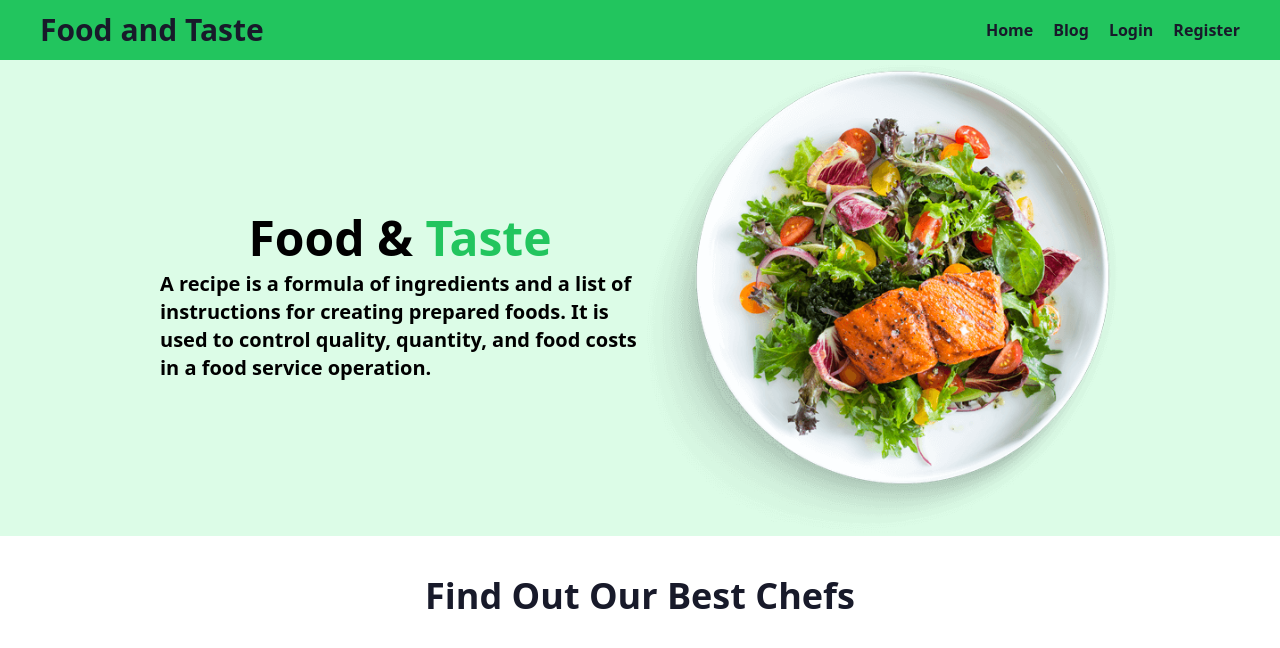
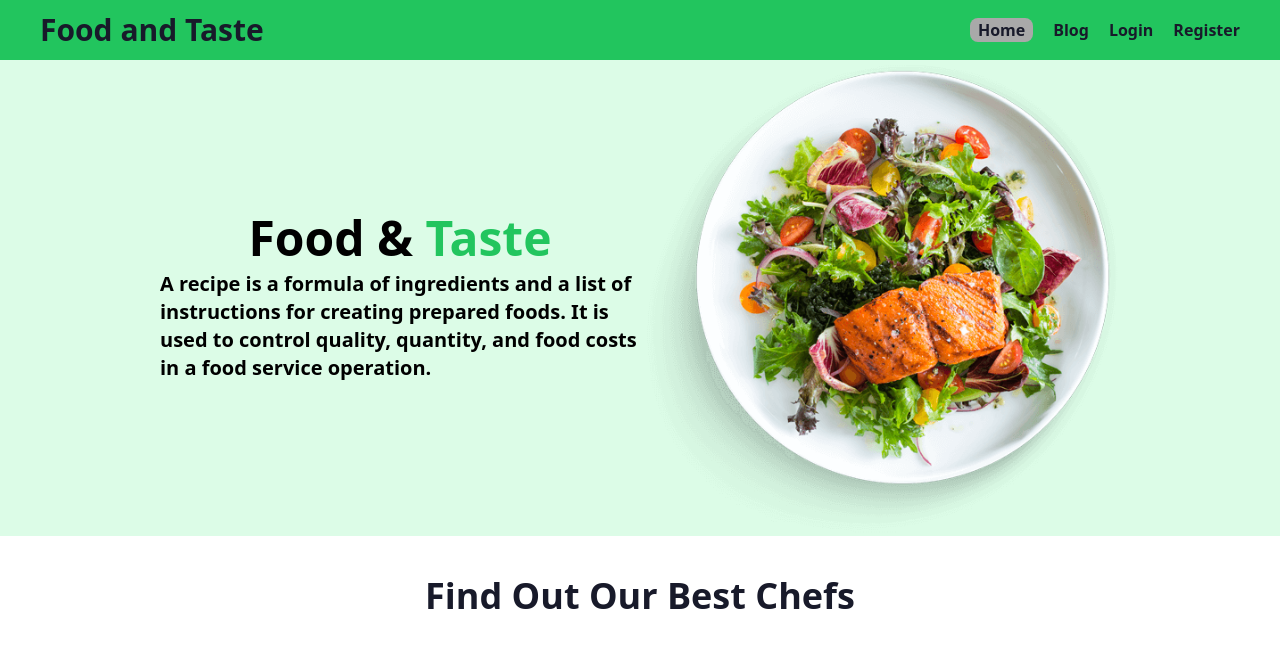
Before and after one commit to HasibUddin1/food-and-taste-client-side, a React (Vite) app: page / in a window 1280 px wide. Shown: the top 648 px of the page. Built offline with nearby package versions, Linux system fonts and the light colour scheme; no server answers.

Commit message:
implemented active link styling for active route

```diff
--- /dev/null
+++ b/src/components/ActiveLink/ActiveLink.css
@@ -0,0 +1,5 @@
+.active{
+    background-color: darkgrey;
+    padding: 0px 8px;
+    border-radius: 8px;
+}
--- /dev/null
+++ b/src/components/ActiveLink/ActiveLink.jsx
@@ -0,0 +1,20 @@
+import React from 'react';
+import { NavLink } from 'react-router-dom';
+import './ActiveLink.css'
+
+const ActiveLink = ({ to, children }) => {
+    return (
+        <NavLink
+            to={to}
+            className={({ isActive }) =>
+                isActive
+                    ? "active"
+                    : ""
+            }
+        >
+            {children}
+        </NavLink>
+    );
+};
+
+export default ActiveLink;
--- a/src/components/Header/Header.jsx
+++ b/src/components/Header/Header.jsx
@@ -1,6 +1,7 @@
 import React from 'react';
 import { Link } from 'react-router-dom';
 import './Header.css'
+import ActiveLink from '../ActiveLink/ActiveLink';
 
 const Header = () => {
     return (
@@ -9,10 +10,10 @@
                 <h1 className='text-3xl font-bold'>Food and Taste</h1>
             </div>
             <div className='flex gap-5 anchors-container'>
-                <Link to='/'>Home</Link>
-                <Link to='/blog'>Blog</Link>
-                <Link to='/login'>Login</Link>
-                <Link to='/register'>Register</Link>
+                <ActiveLink to='/'>Home</ActiveLink>
+                <ActiveLink to='/blog'>Blog</ActiveLink>
+                <ActiveLink to='/login'>Login</ActiveLink>
+                <ActiveLink to='/register'>Register</ActiveLink>
             </div>
         </div>
     );
```
